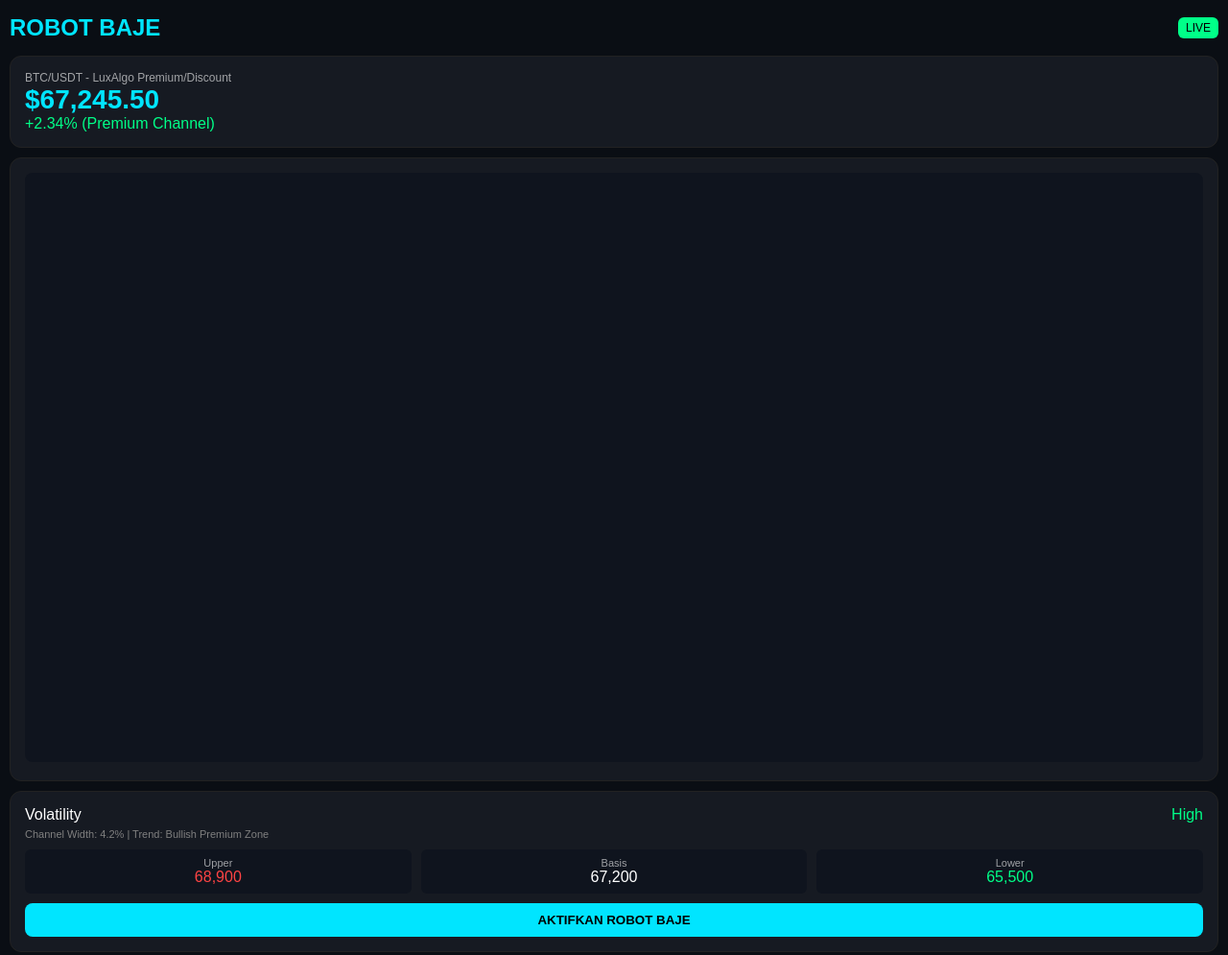
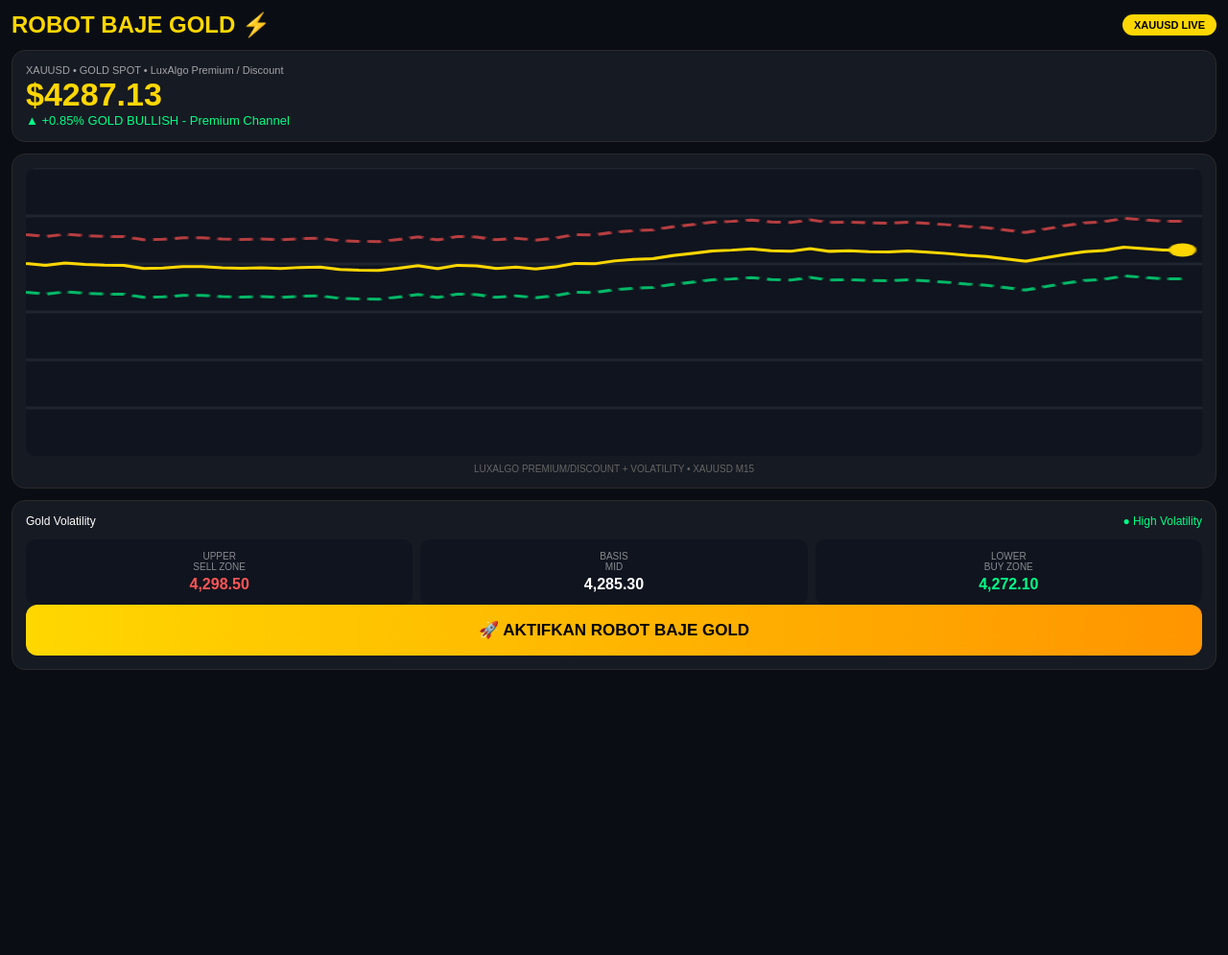
Before and after one commit to istay7351-png/istay7351-png.github.io, a plain HTML site: page index.html in a window 1280 px wide. Shown: the whole page at 96% size. After the commit the page ends 800 px from the top, so only its background shows below. Drawn offline with Linux system fonts and the light colour scheme.

Commit message:
Add initial HTML structure for ROBOT BAJE GOLD

```diff
--- a/index.html
+++ b/index.html
@@ -1,24 +1,67 @@
 <!DOCTYPE html>
-<html><head><meta charset="UTF-8"><meta name="viewport" content="width=device-width, initial-scale=1.0">
-<title>ROBOT BAJE - LuxAlgo Channel</title>
-<style>body{background:#0a0e14;color:#fff;font-family:Arial;padding:10px;margin:0}
-.box{background:#161a22;border-radius:12px;padding:15px;margin:10px 0;border:1px solid #222}
-.price{font-size:28px;color:#00e5ff;font-weight:bold}
-.green{color:#00ff88}.red{color:#ff4444}
-canvas{width:100%;border-radius:8px;background:#0f141e}
-button{background:#00e5ff;color:#000;border:0;padding:10px 20px;border-radius:8px;font-weight:bold;width:100%;margin-top:10px}
-h2{color:#00e5ff;margin:5px 0}</style></head><body>
-<div style="display:flex;justify-content:space-between;align-items:center"><h2>ROBOT BAJE</h2><span style="background:#00ff88;color:#000;padding:4px 8px;border-radius:6px;font-size:12px">LIVE</span></div>
-<div class="box"><div style="font-size:12px;opacity:0.6">BTC/USDT - LuxAlgo Premium/Discount</div><div class="price" id="price">$67,245.50</div><div id="change" class="green">+2.34% (Premium Channel)</div></div>
-<div class="box"><canvas id="chart" width="600" height="300"></canvas></div>
-<div class="box"><div style="display:flex;justify-content:space-between"><span>Volatility</span><span id="vol" class="green">High</span></div><div id="volInfo" style="font-size:11px;color:gray;margin-top:5px">Channel Width: 4.2% | Trend: Bullish Premium Zone</div><div style="display:flex;gap:10px;margin-top:10px"><div style="flex:1;background:#0f141e;padding:8px;border-radius:6px;text-align:center"><div style="font-size:11px;opacity:0.6">Upper</div><div id="upper" style="color:#ff4444">68,900</div></div><div style="flex:1;background:#0f141e;padding:8px;border-radius:6px;text-align:center"><div style="font-size:11px;opacity:0.6">Basis</div><div id="basis">67,200</div></div><div style="flex:1;background:#0f141e;padding:8px;border-radius:6px;text-align:center"><div style="font-size:11px;opacity:0.6">Lower</div><div id="lower" style="color:#00ff88">65,500</div></div></div>
-<button onclick="alert('Robot Baje Active! LuxAlgo Channel Running')">AKTIFKAN ROBOT BAJE</button></div>
+<html>
+<head>
+<meta charset="UTF-8">
+<meta name="viewport" content="width=device-width,initial-scale=1">
+<title>ROBOT BAJE GOLD - XAUUSD</title>
+<style>
+body{background:#0a0e14;color:#fff;font-family:Arial;padding:12px;margin:0}
+.box{background:#161a22;border-radius:14px;padding:14px;margin:12px 0;border:1px solid #2a2a2a}
+.price{font-size:34px;color:#ffd700;font-weight:bold}
+.green{color:#00ff88}.red{color:#ff5555}
+canvas{width:100%;height:300px;border-radius:10px;background:#0f141e;display:block}
+button{background:linear-gradient(90deg,#ffd700,#ff9500);color:#000;border:0;padding:16px;border-radius:12px;font-weight:bold;width:100%;font-size:17px}
+</style>
+</head>
+<body>
+<div style="display:flex;justify-content:space-between;align-items:center">
+<h2 style="color:#ffd700;margin:0">ROBOT BAJE GOLD ⚡</h2>
+<span style="background:#ffd700;color:#000;padding:5px 12px;border-radius:20px;font-size:11px;font-weight:bold">XAUUSD LIVE</span>
+</div>
+
+<div class="box">
+<div style="font-size:11px;opacity:0.6">XAUUSD • GOLD SPOT • LuxAlgo Premium / Discount</div>
+<div class="price" id="pr">$4,285.30</div>
+<div class="green" style="font-size:13px">▲ +0.85% GOLD BULLISH - Premium Channel</div>
+</div>
+
+<div class="box">
+<canvas id="c" width="600" height="300"></canvas>
+<div style="font-size:10px;color:#666;text-align:center;margin-top:8px">LUXALGO PREMIUM/DISCOUNT + VOLATILITY • XAUUSD M15</div>
+</div>
+
+<div class="box">
+<div style="display:flex;justify-content:space-between;font-size:12px">
+<span>Gold Volatility</span><span class="green">● High Volatility</span>
+</div>
+<div style="display:flex;gap:8px;margin-top:12px">
+<div style="flex:1;background:#0f141e;padding:12px;border-radius:10px;text-align:center"><div style="font-size:10px;opacity:0.5">UPPER<br>SELL ZONE</div><div class="red" style="font-weight:bold;margin-top:4px">4,298.50</div></div>
+<div style="flex:1;background:#0f141e;padding:12px;border-radius:10px;text-align:center"><div style="font-size:10px;opacity:0.5">BASIS<br>MID</div><div style="font-weight:bold;margin-top:4px">4,285.30</div></div>
+<div style="flex:1;background:#0f141e;padding:12px;border-radius:10px;text-align:center"><div style="font-size:10px;opacity:0.5">LOWER<br>BUY ZONE</div><div class="green" style="font-weight:bold;margin-top:4px">4,272.10</div></div>
+</div>
+<button onclick="alert('ROBOT BAJE GOLD XAUUSD ACTIVE! Sinyal Gold Aktif Bro!')">🚀 AKTIFKAN ROBOT BAJE GOLD</button>
+</div>
+
 <script>
-const c=document.getElementById('chart'),x=c.getContext('2d');
-function draw(){x.clearRect(0,0,600,300);
-x.strokeStyle='#222';for(let i=0;i<6;i++){x.beginPath();x.moveTo(0,i*50);x.lineTo(600,i*50);x.stroke();}
-let price=150;let upper=[],basis=[],lower=[];
-for(let i=0;i<60;i++){price+= (Math.random()-0.48)*8;basis.push(price);upper.push(price+25);lower.push(price-25);}
-x.strokeStyle='#00e5ff';x.lineWidth=2;x.beginPath();basis.forEach((p,i)=>{let px=i*10,py=280-p; if(i==0)x.moveTo(px,py);else x.lineTo(px,py)});x.stroke();
-x.strokeStyle='rgba(255,68,68,0.5)';x.setLineDash([5,5]);x.beginPath();upper.forEach((p,i)=>{let px=i*10,py=280-p-25; if(i==0)x.moveTo(px,py);else x.lineTo(px,py)});x.stroke();
-x.strokeStyle='rgba(0,255,136,0.5)';x.beginPath();lower.forEach((p,i)=>{let px=i*10,py=280-p+25
+const C=document.getElementById('c'),X=C.getContext('2d');
+function D(){
+X.clearRect(0,0,600,300);
+X.strokeStyle='#1e252f';
+for(let i=0;i<6;i++){X.beginPath();X.moveTo(0,i*50);X.lineTo(600,i*50);X.stroke();}
+let p=140,b=[];
+for(let i=0;i<60;i++){p+=(Math.random()-0.46)*7;b.push(p);}
+X.strokeStyle='#ffd700';X.lineWidth=3;X.beginPath();
+b.forEach((v,i)=>{let px=i*10,py=240-v;if(i==0)X.moveTo(px,py);else X.lineTo(px,py)});X.stroke();
+X.strokeStyle='rgba(255,80,80,0.7)';X.setLineDash([7,4]);X.beginPath();
+b.forEach((v,i)=>{let px=i*10,py=240-v-30;if(i==0)X.moveTo(px,py);else X.lineTo(px,py)});X.stroke();
+X.strokeStyle='rgba(0,255,136,0.7)';X.beginPath();
+b.forEach((v,i)=>{let px=i*10,py=240-v+30;if(i==0)X.moveTo(px,py);else X.lineTo(px,py)});X.stroke();
+X.setLineDash([]);
+X.fillStyle='#ffd700';X.beginPath();X.arc(590,240-b[59],7,0,Math.PI*2);X.fill();
+}
+D();setInterval(D,2000);
+let pr=4285.3;
+setInterval(()=>{pr+=(Math.random()-0.5)*1.8;document.getElementById('pr').innerText='$'+pr.toFixed(2)},900);
+</script>
+</body>
+</html>
```
